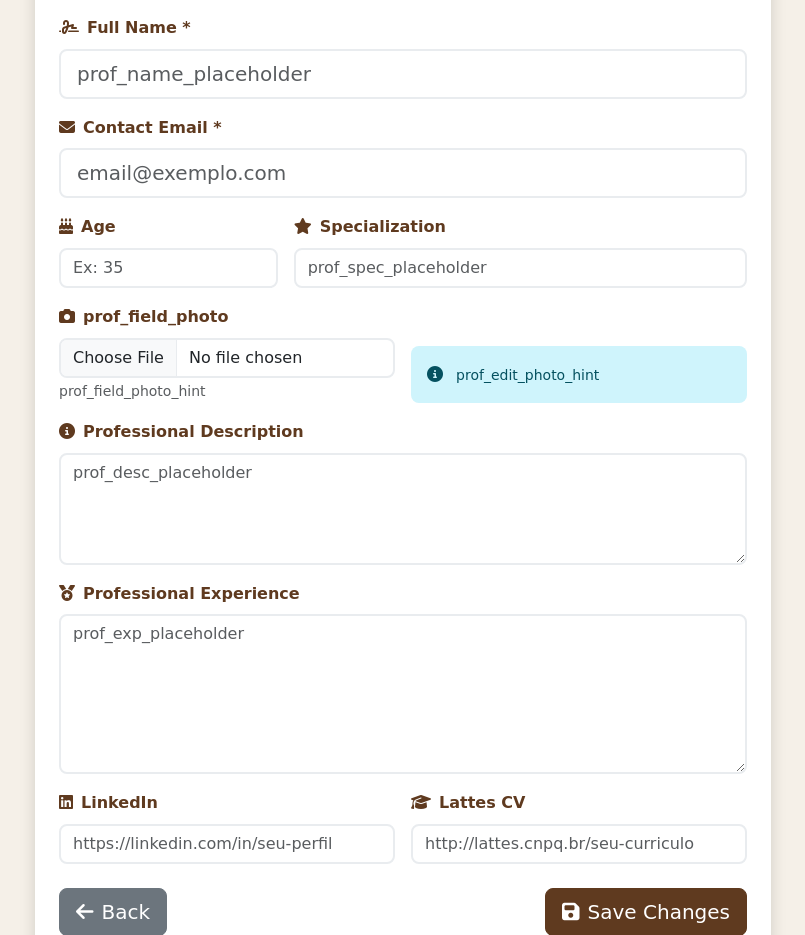
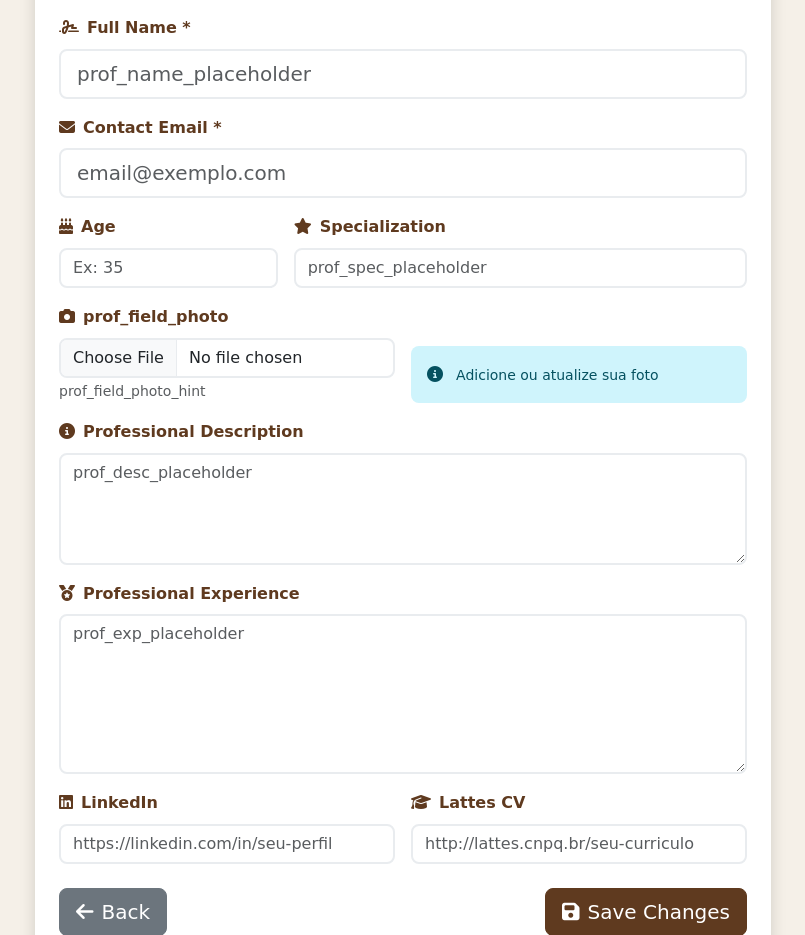
Before and after one commit to heloisabolognesi/teste22, a Python web app: template templates/editar_profissional.html in a window 1280 px wide. Shown: the part 394-1329 px from the top of the page, without its empty margins (237-1042 px from the left). Run offline with Jinja, Linux system fonts and the light colour scheme; the template is opened without the code that fills it, so the values that code supplies are empty; some web fonts are replaced.

Commit message:
Update professional photo upload text to be displayed directly
Remove translation key from professional photo upload hint text in the professional editing template.

Replit-Commit-Author: Agent
Replit-Commit-Session-Id: 91bfc21d-135f-4f37-bb75-e9b5d890c340
Replit-Commit-Checkpoint-Type: full_checkpoint
Replit-Commit-Event-Id: 57ca4203-39e3-4cdd-b2ba-099416b1e260
Replit-Commit-Screenshot-Url: https://storage.googleapis.com/screenshot-production-us-central1/86f88c59-1b27-4410-98b4-2d7b6d49d99b/91bfc21d-135f-4f37-bb75-e9b5d890c340/CUVM5r0

```diff
--- a/templates/editar_profissional.html
+++ b/templates/editar_profissional.html
@@ -116,7 +116,7 @@
                         <div class="col-md-6 d-flex align-items-end">
                             <div class="alert alert-info mb-0 w-100">
                                 <i class="fas fa-info-circle me-2"></i>
-                                <small data-i18n="prof_edit_photo_hint">Adicione ou atualize sua foto</small>
+                                <small>Adicione ou atualize sua foto</small>
                             </div>
                         </div>
 
```
